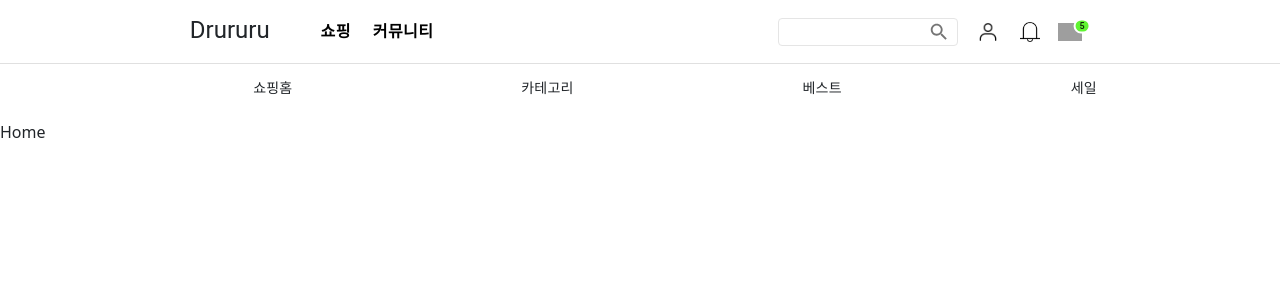
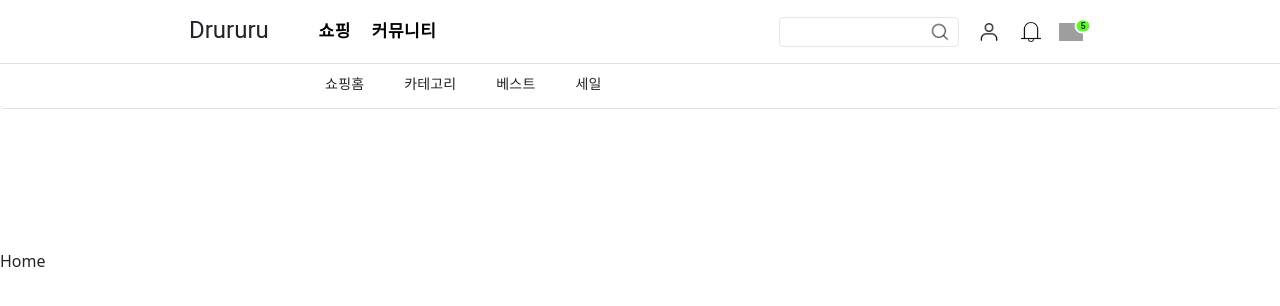
Before and after one commit to ZayaDB/ezkorea, a React (Create React App) app: page / in a window 1280 px wide. Shown: the top 306 px of the page. Built offline with nearby package versions, Linux system fonts and the light colour scheme; grey boxes are pictures that could not be loaded.

Commit message:
style: edit Header UI

```diff
--- a/src/App.css
+++ b/src/App.css
@@ -8,4 +8,5 @@
 
 * {
   font-family: 'Pretendard';
+  scroll-behavior: smooth;
 }
--- a/src/App.tsx
+++ b/src/App.tsx
@@ -30,8 +30,8 @@ function App() {
 
   return (
     <ThemeProvider theme={theme}>
+      <BrowserRouter>
       <Header title='Drururu' sections={sections} />
-      <BrowserRouter>
         <Routes>
           <Route path='/' element={<Home />} />
           <Route
--- a/src/components/common/Header.tsx
+++ b/src/components/common/Header.tsx
@@ -1,8 +1,8 @@
 import * as React from 'react';
+import { NavLink } from 'react-router-dom';
 import Toolbar from '@mui/material/Toolbar';
 import Button from '@mui/material/Button';
 import IconButton from '@mui/material/IconButton';
-import SearchIcon from '@mui/icons-material/Search';
 import Typography from '@mui/material/Typography';
 import Link from '@mui/material/Link';
 import { createTheme, ThemeProvider } from '@mui/material/styles';
@@ -17,6 +17,8 @@ import Badge from '@mui/material/Badge';
 import InputBase from '@mui/material/InputBase';
 import Paper from '@mui/material/Paper';
 import { useMediaQuery } from '@mui/material';
+import Search from '../../assets/images/magnifying.png';
+
 interface HeaderProps {
   sections: ReadonlyArray<{
     title: string;
@@ -66,11 +68,11 @@ export default function Header(props: HeaderProps) {
             display: 'flex',
             justifyContent: 'space-around',
             flexDirection: 'row',
+            top: 0,
             width: '100dvw',
-            position: 'fixed',
+            position: 'sticky',
             bgcolor: 'background.paper',
             zIndex: 'appBar',
-            // borderRadius: 1,
           }}
         >
           {isMobile && (
@@ -93,19 +95,23 @@ export default function Header(props: HeaderProps) {
             component='h2'
             variant='h5'
             color='inherit'
-            align='center'
-            noWrap
-            style={{ position: 'sticky', top: '0' }}
+            // align='center'
+            // noWrap
+            // style={{ position: 'sticky', top: '0' }}
           >
             {title}
             {isMobile ? null : (
+              <NavLink
+              to='/'
+              style={{ textDecoration: 'none', color: 'unset' }}
+            >
               <Button
                 sx={{
                   ml: '34px',
-                  fontSize: '16px',
+                  fontSize: '17px',
                   fontWeight: '600',
                   ':hover': {
-                    bgcolor: 'transparent', // theme.palette.primary.main
+                    bgcolor: 'transparent',
                     color: '#5FF531',
                   },
                 }}
@@ -114,14 +120,19 @@ export default function Header(props: HeaderProps) {
               >
                 쇼핑
               </Button>
+              </NavLink>
             )}
             {isMobile ? null : (
+              <NavLink
+                to='/'
+                style={{ textDecoration: 'none', color: 'unset' }}
+              >
                 <Button
                   sx={{
-                  fontSize: '16px',
+                    fontSize: '17px',
                     fontWeight: '600',
                     ':hover': {
-                    bgcolor: 'transparent', // theme.palette.primary.main
+                      bgcolor: 'transparent',
                       color: '#5FF531',
                     },
                   }}
@@ -130,6 +141,7 @@ export default function Header(props: HeaderProps) {
                 >
                   커뮤니티
                 </Button>
+              </NavLink>
             )}
           </Typography>
           <Box>
@@ -138,11 +150,11 @@ export default function Header(props: HeaderProps) {
                 <Paper
                   component='form'
                   sx={{
-                    p: '2px 4px',
+                    p: '2px 0px',
                     display: 'flex',
                     alignItems: 'center',
                     width: 180,
-                    height: 28,
+                    height: 30,
                     boxShadow: '0',
                     border: '1px solid #e5e5e5',
                   }}
@@ -160,7 +172,7 @@ export default function Header(props: HeaderProps) {
                     aria-label='search'
                     disableRipple
                   >
-                    <SearchIcon sx={{ fontSize: '22px' }} />
+                    <img src={Search} alt='Logo' style={{ width: '30px' }} />
                   </IconButton>
                 </Paper>
               </IconButton>
@@ -226,11 +238,11 @@ export default function Header(props: HeaderProps) {
             {isMobile && (
               <IconButton
                 type='button'
-                sx={{ p: '3px' }}
+                sx={{ p: '2px' }}
                 aria-label='search'
                 disableRipple
               >
-                <SearchIcon sx={{ fontSize: '22px' }} />
+                <img src={Search} alt='Logo' style={{ width: '36px' }} />
               </IconButton>
             )}
             {isMobile ? null : (
@@ -277,17 +289,21 @@ export default function Header(props: HeaderProps) {
         </Toolbar>
         {isMobile ? null : (
           <Toolbar
-            component='nav'
             variant='dense'
             sx={{
-              display: 'flex',
-              justifyContent: 'space-evenly',
-              position: 'fixed',
-              mt: '64px',
-              background: 'white',
               width: '100dvw',
-              zIndex: 'appBar',
+              position: 'sticky',
+              mt: '-3px',
+              mb: '20px',
+              borderRadius: 1,
+              borderBottom: 1,
+              borderColor: 'divider',
+              fontSize: '16px',
             }}
+            style={{
+              paddingLeft: '25.4%',
+            }}
+            // }}
           >
             {sections.map(section => (
               <Link
@@ -299,8 +315,7 @@ export default function Header(props: HeaderProps) {
                 sx={{
                   flexShrink: 0,
                   border: 0,
-                  pl: '70px',
-                  // ml: '60px',
+                  mr: 5,
                 }}
                 style={{ textDecoration: 'none' }}
               >
--- a/src/pages/Home.tsx
+++ b/src/pages/Home.tsx
@@ -1,6 +1,3 @@
-// import { Grid } from '@mui/material';
-import Carousel from 'react-bootstrap/Carousel';
-
 export default function Home() {
   return (
     <>
```
Also changed, not shown: src/assets/images/magnifying.png (added). Lines whose indentation alone changed are shown as unchanged.
